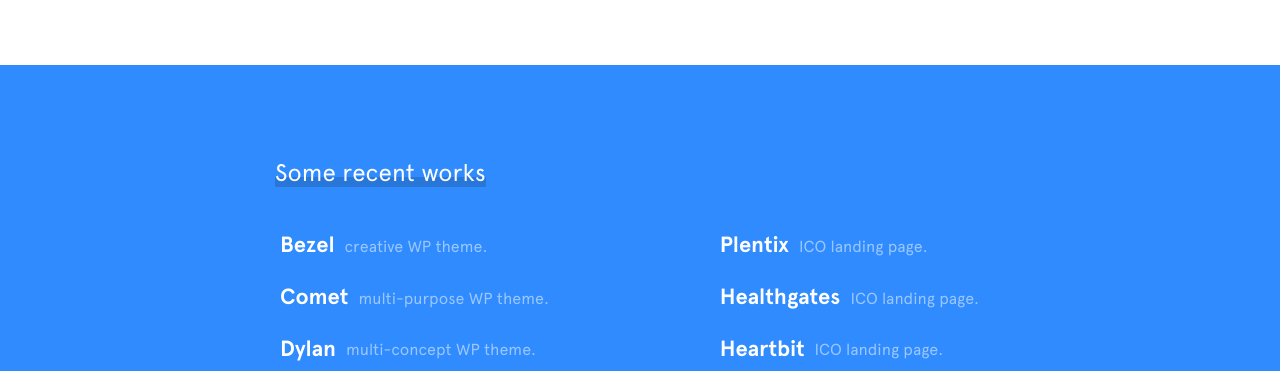
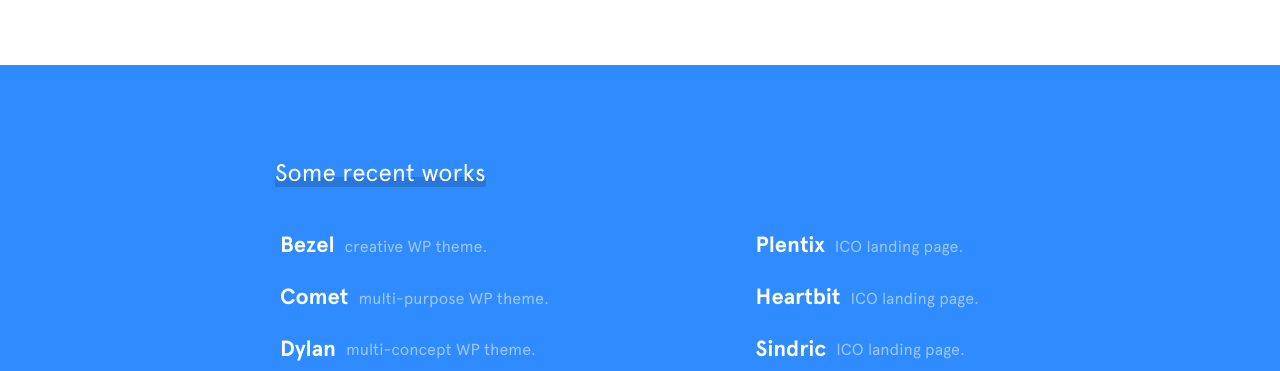
Before and after one commit to carmelopullara/personal-website, a Gatsby site: page / in a window 1280 px wide. Shown: the part 1323-1694 px from the top of the page. Built offline with nearby package versions, Linux system fonts and the light colour scheme; Gatsby itself is replaced by a stand-in of ours.

Commit message:
Remove healthgates from works

```diff
--- a/src/components/Works.js
+++ b/src/components/Works.js
@@ -37,11 +37,6 @@ const Works = () => (
             <span>ICO landing page.</span>
             <LinkIcon />
           </WorkItem>
-          <WorkItem href="https://healthgates.com/" target="_blank" rel="noopener noreferrer">
-            <span>Healthgates</span>
-            <span>ICO landing page.</span>
-            <LinkIcon />
-          </WorkItem>
           <WorkItem href="https://token.theheartbit.com/" target="_blank" rel="noopener noreferrer">
             <span>Heartbit</span>
             <span>ICO landing page.</span>
```
